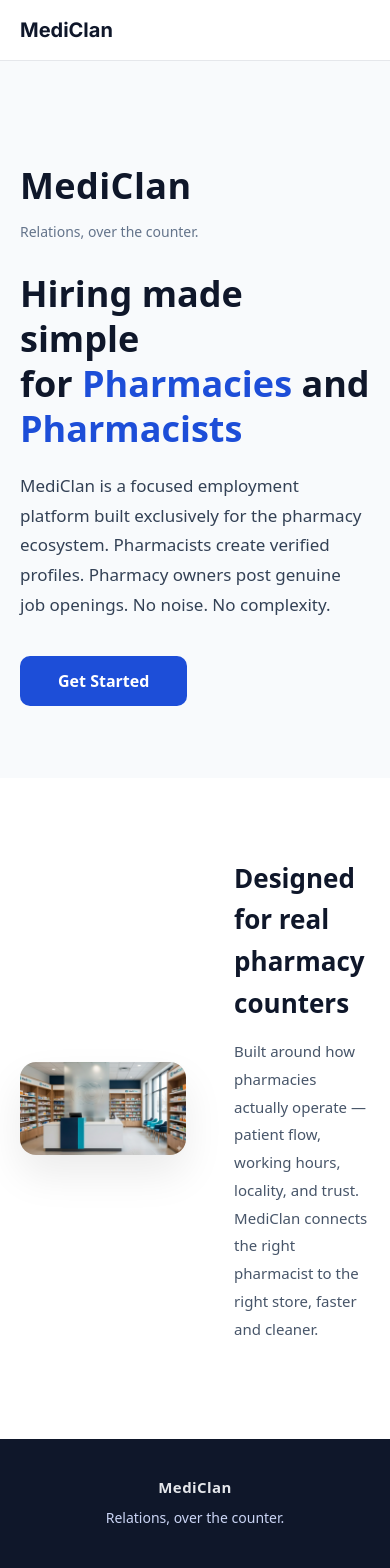
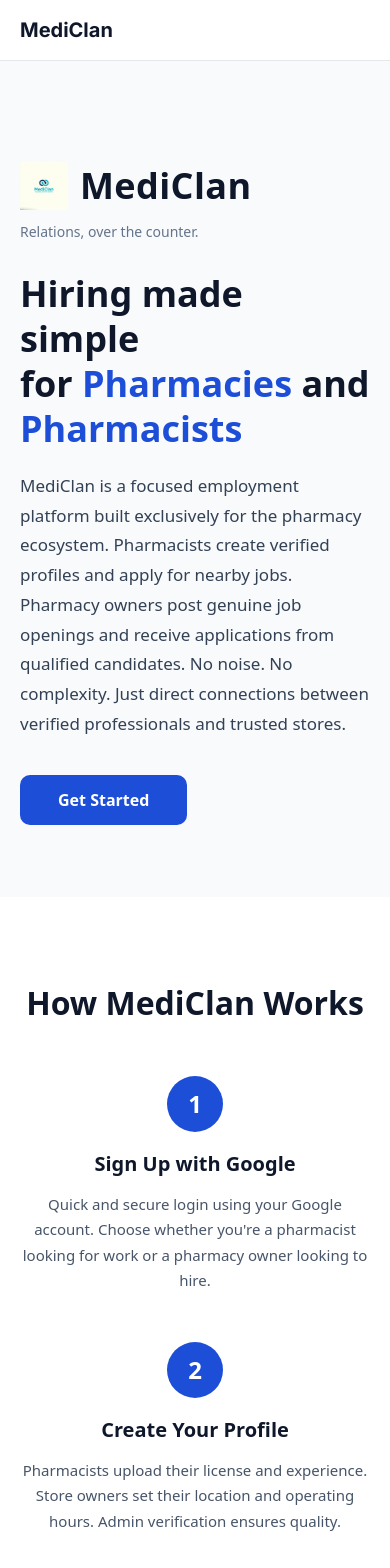
Before and after one commit to nileshgupta10/MediConnect, a Next.js app: page / in a window 390 px wide. Shown: the top 1568 px of the page. Built offline with nearby package versions, Linux system fonts and the light colour scheme; no server answers.

Commit message:
Fixed jobs page login, added homepage logo, improved mobile design, added navigation bar, updated post-job form with dropdowns, fixed store profile coordinates

```diff
--- a/src/components/Layout.js
+++ b/src/components/Layout.js
@@ -3,17 +3,42 @@
 import { supabase } from '../lib/supabase'
 import { useRouter } from 'next/router'
 
+const ADMIN_EMAIL = 'maniac.gupta@gmail.com'
+
 export default function Layout({ children }) {
   const [user, setUser] = useState(undefined)
+  const [role, setRole] = useState(null)
   const router = useRouter()
 
   useEffect(() => {
     let mounted = true
 
-    supabase.auth.getSession().then(({ data }) => {
+    const loadUserAndRole = async () => {
+      const { data } = await supabase.auth.getSession()
       if (!mounted) return
-      setUser(data.session?.user ?? null)
-    })
+
+      const currentUser = data.session?.user ?? null
+      setUser(currentUser)
+
+      if (currentUser) {
+        // Check if admin
+        if (currentUser.email === ADMIN_EMAIL) {
+          setRole('admin')
+          return
+        }
+
+        // Get role from user_roles table
+        const { data: roleData } = await supabase
+          .from('user_roles')
+          .select('role')
+          .eq('user_id', currentUser.id)
+          .maybeSingle()
+
+        setRole(roleData?.role || null)
+      }
+    }
+
+    loadUserAndRole()
 
     const {
       data: { subscription },
@@ -37,6 +62,26 @@
       <header style={styles.header}>
         <span style={styles.brand}>MediClan</span>
 
+        <div style={styles.nav}>
+          {user && role === 'pharmacist' && (
+            <>
+              <Link href="/pharmacist-profile" style={styles.navLink}>Profile</Link>
+              <Link href="/jobs" style={styles.navLink}>Jobs</Link>
+            </>
+          )}
+
+          {user && role === 'store_owner' && (
+            <>
+              <Link href="/store-profile" style={styles.navLink}>Profile</Link>
+              <Link href="/post-job" style={styles.navLink}>Post Job</Link>
+              <Link href="/applicants" style={styles.navLink}>Applicants</Link>
+            </>
+          )}
+
+          {user && role === 'admin' && (
+            <Link href="/admin" style={styles.navLink}>Admin</Link>
+          )}
+
           {user && (
             <button
               style={styles.logout}
@@ -48,6 +93,7 @@
               Logout
             </button>
           )}
+        </div>
       </header>
 
       <main>{children}</main>
@@ -63,12 +109,26 @@
     alignItems: 'center',
     borderBottom: '1px solid #e5e7eb',
     background: '#ffffff',
+    flexWrap: 'wrap',
+    gap: 12,
   },
   brand: {
     fontSize: 20,
     fontWeight: 700,
     color: '#0f172a',
     cursor: 'default',
+  },
+  nav: {
+    display: 'flex',
+    alignItems: 'center',
+    gap: 16,
+    flexWrap: 'wrap',
+  },
+  navLink: {
+    fontSize: 14,
+    color: '#475569',
+    textDecoration: 'none',
+    fontWeight: 500,
   },
   logout: {
     background: '#ef4444',
@@ -77,5 +137,6 @@
     padding: '8px 14px',
     borderRadius: 6,
     cursor: 'pointer',
+    fontSize: 14,
   },
 }
--- a/src/pages/index.js
+++ b/src/pages/index.js
@@ -8,9 +8,16 @@
       {/* HERO */}
       <section style={styles.hero}>
         <div style={styles.heroInner}>
-          {/* BRAND */}
+          {/* BRAND WITH LOGO */}
           <div style={styles.brandBlock}>
-            <h1 style={styles.brandName}>MediClan</h1>
+            <div style={styles.logoRow}>
+              <img
+                src="/brand/mediclan-logo.png"
+                alt="MediClan Logo"
+                style={styles.logo}
+              />
+              <h1 style={styles.brandName}>MediClan</h1>
+            </div>
             <p style={styles.tagline}>Relations, over the counter.</p>
           </div>
 
@@ -23,13 +30,51 @@
 
           <p style={styles.subtitle}>
             MediClan is a focused employment platform built exclusively for the
-            pharmacy ecosystem. Pharmacists create verified profiles. Pharmacy
-            owners post genuine job openings. No noise. No complexity.
+            pharmacy ecosystem. Pharmacists create verified profiles and apply
+            for nearby jobs. Pharmacy owners post genuine job openings and receive
+            applications from qualified candidates. No noise. No complexity. Just
+            direct connections between verified professionals and trusted stores.
           </p>
 
           <Link href="/simple-login">
             <button style={styles.primaryBtn}>Get Started</button>
           </Link>
+        </div>
+      </section>
+
+      {/* HOW IT WORKS */}
+      <section style={styles.howItWorks}>
+        <div style={styles.howInner}>
+          <h2 style={styles.sectionTitle}>How MediClan Works</h2>
+
+          <div style={styles.grid}>
+            <div style={styles.step}>
+              <div style={styles.stepNumber}>1</div>
+              <h3 style={styles.stepTitle}>Sign Up with Google</h3>
+              <p style={styles.stepDesc}>
+                Quick and secure login using your Google account. Choose whether
+                you're a pharmacist looking for work or a pharmacy owner looking to hire.
+              </p>
+            </div>
+
+            <div style={styles.step}>
+              <div style={styles.stepNumber}>2</div>
+              <h3 style={styles.stepTitle}>Create Your Profile</h3>
+              <p style={styles.stepDesc}>
+                Pharmacists upload their license and experience. Store owners set
+                their location and operating hours. Admin verification ensures quality.
+              </p>
+            </div>
+
+            <div style={styles.step}>
+              <div style={styles.stepNumber}>3</div>
+              <h3 style={styles.stepTitle}>Connect & Hire</h3>
+              <p style={styles.stepDesc}>
+                Browse jobs by location. Apply instantly. Store owners review verified
+                candidates and contact them directly. Simple, fast, and effective.
+              </p>
+            </div>
+          </div>
         </div>
       </section>
 
@@ -51,7 +96,9 @@
             <p style={styles.imageDesc}>
               Built around how pharmacies actually operate — patient flow,
               working hours, locality, and trust. MediClan connects the right
-              pharmacist to the right store, faster and cleaner.
+              pharmacist to the right store, faster and cleaner. Our platform
+              understands the unique needs of pharmacy employment: shift patterns,
+              software experience, license verification, and location proximity.
             </p>
           </div>
         </div>
@@ -88,11 +135,22 @@
   brandBlock: {
     marginBottom: 28,
   },
+  logoRow: {
+    display: 'flex',
+    alignItems: 'center',
+    gap: 12,
+    marginBottom: 6,
+  },
+  logo: {
+    width: 48,
+    height: 48,
+    objectFit: 'contain',
+  },
   brandName: {
     fontSize: 36,
     fontWeight: 800,
     letterSpacing: 0.4,
-    marginBottom: 6,
+    margin: 0,
   },
   tagline: {
     fontSize: 14,
@@ -127,15 +185,61 @@
     cursor: 'pointer',
   },
 
+  howItWorks: {
+    padding: '80px 20px',
+    background: '#ffffff',
+  },
+  howInner: {
+    maxWidth: 1100,
+    margin: '0 auto',
+  },
+  sectionTitle: {
+    fontSize: 32,
+    fontWeight: 700,
+    textAlign: 'center',
+    marginBottom: 48,
+  },
+  grid: {
+    display: 'grid',
+    gridTemplateColumns: 'repeat(auto-fit, minmax(280px, 1fr))',
+    gap: 32,
+  },
+  step: {
+    textAlign: 'center',
+  },
+  stepNumber: {
+    width: 56,
+    height: 56,
+    borderRadius: '50%',
+    background: ACCENT,
+    color: 'white',
+    fontSize: 24,
+    fontWeight: 700,
+    display: 'flex',
+    alignItems: 'center',
+    justifyContent: 'center',
+    margin: '0 auto 16px',
+  },
+  stepTitle: {
+    fontSize: 20,
+    fontWeight: 600,
+    marginBottom: 12,
+  },
+  stepDesc: {
+    fontSize: 15,
+    lineHeight: 1.7,
+    color: '#475569',
+  },
+
   imageSection: {
     padding: '80px 20px',
-    background: '#ffffff',
+    background: '#f8fafc',
   },
   imageInner: {
     maxWidth: 1100,
     margin: '0 auto',
     display: 'grid',
-    gridTemplateColumns: '1.1fr 0.9fr',
+    gridTemplateColumns: '1fr',
     gap: 48,
     alignItems: 'center',
   },
@@ -143,15 +247,18 @@
     borderRadius: 16,
     overflow: 'hidden',
     boxShadow: '0 20px 40px rgba(0,0,0,0.08)',
+    width: '100%',
+    maxWidth: 600,
+    margin: '0 auto',
   },
   image: {
     width: '100%',
-    height: '100%',
-    objectFit: 'cover',
+    height: 'auto',
     display: 'block',
   },
   imageText: {
-    maxWidth: 420,
+    maxWidth: 600,
+    margin: '0 auto',
   },
   imageTitle: {
     fontSize: 26,
@@ -177,7 +284,14 @@
   },
   footerText: {
     fontSize: 14,
-    color: '#cbd5f5',
+    color: '#cbd5e1',
     marginTop: 6,
   },
-};
+
+  // MEDIA QUERY FOR DESKTOP
+  '@media (min-width: 768px)': {
+    imageInner: {
+      gridTemplateColumns: '1.1fr 0.9fr',
+    },
+  },
+}
```
Also changed, not shown: src/pages/jobs.js (+30 -4 lines), src/pages/post-job.js (+77 -12 lines), src/pages/store-profile.js (+16 -6 lines). Lines whose indentation alone changed are shown as unchanged.
